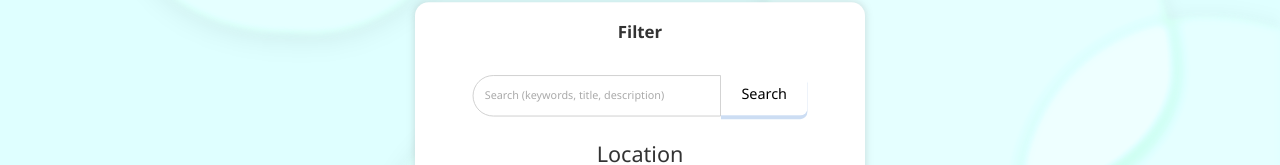
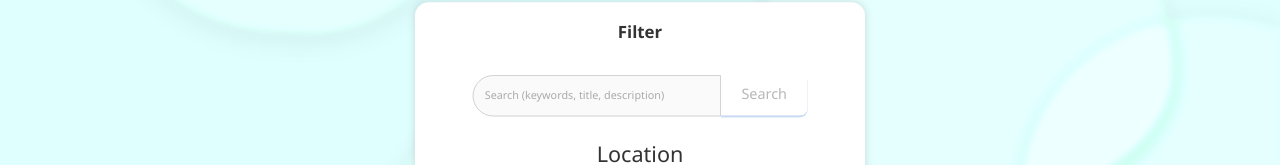
Before and after one commit to sg631/skillmesa, a React (Vite) app: page /explore in a window 1280 px wide. Shown: the part 299-464 px from the top of the page. Built offline with nearby package versions, Linux system fonts and the light colour scheme; no server answers; the database is empty.

Commit message:
Gave up on trying to make search work

```diff
--- a/src/pages/ExplorePage.jsx
+++ b/src/pages/ExplorePage.jsx
@@ -2,6 +2,12 @@ import React from 'react';
 import ListingsPanel from '../components/ListingsPanel.jsx';
 import { db } from '../firebase';
 import { collection, query, where } from 'firebase/firestore';
+
+/*
+    useExploreSearch: builds a Firestore query (with a lightweight title-prefix fallback)
+    and a client-side postFilter for loose substring matching across title/description/tags.
+    The earlier duplicate implementation was removed to avoid redeclaration and import conflicts.
+*/
 
 function useExploreSearch(listingsColl) {
     // UI form state (what the user is editing)
@@ -249,9 +255,10 @@ function ExplorePage() {
                         placeholder='Search (keywords, title, description)'
                         style={{ minHeight: '20px', borderTopRightRadius: '0', borderBottomRightRadius: '0' }}
                         value={explore.searchInput}
+                        disabled
                         onChange={e => explore.setSearchInput(e.target.value)}
                     />
-                    <button type="submit" style={{ borderBottomLeftRadius: '0', borderTopLeftRadius: '0' }}>Search</button>
+                    <button disabled type="submit" style={{ borderBottomLeftRadius: '0', borderTopLeftRadius: '0' }}>Search</button>
                     <br /><br />
 
                     <span className="textmedium">Location</span><br />
```
